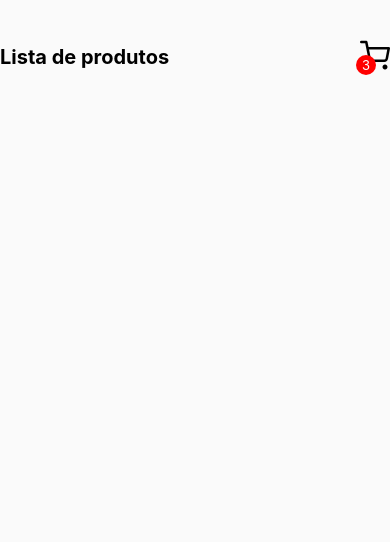
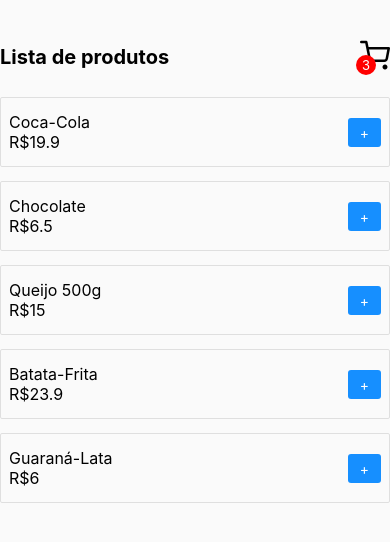
Before and after one commit to GuidoStocco/Carrinho_compras, a React Native app: screen /Home in a window 390 px wide. Shown: the top 542 px of the page. Built offline with nearby package versions, Linux system fonts and the light colour scheme.

Commit message:
estilizado o componente product

```diff
--- /dev/null
+++ b/src/components/Product/index.js
@@ -0,0 +1,49 @@
+import React from 'react';
+import { View, Text, StyleSheet, TouchableOpacity } from 'react-native';
+
+export default function Product({data}){
+    return(
+        <View style={styles.container}>
+            <View style={styles.productContent}>
+                <Text style={styles.name}>{data.name}</Text>
+                <Text style={styles.price}>R${data.price}</Text>
+            </View>
+            <TouchableOpacity style={styles.buttonAdd}>
+                <Text style={styles.buttonAddText}>+</Text>
+            </TouchableOpacity>
+        </View>
+    )
+}
+
+const styles = StyleSheet.create({
+    container:{
+        borderWidth: 1,
+        borderColor: '#dfdfdf',
+        borderRadius: 2,
+        paddingBottom: 14,
+        paddingTop: 14,
+        padding: 8,
+        marginBottom: 14,
+        flexDirection: 'row',
+        alignItems: 'center',
+        justifyContent: 'space-between',
+    },
+   name:{
+    fontSize: 16,
+   },
+   price:{
+    fontSize: 16,
+   },
+   buttonAdd:{
+    backgroundColor: '#168fff',
+    paddingTop: 6,
+    paddingBottom: 6,
+    paddingLeft: 12,
+    paddingRight: 12,
+    borderRadius: 3,
+   },
+   buttonAddText:{
+    color: '#fff',
+   }
+
+})
--- a/src/pages/Home/index.js
+++ b/src/pages/Home/index.js
@@ -1,7 +1,7 @@
 import React, { useState } from 'react';
 import { View, Text, StyleSheet, FlatList, TouchableOpacity, SafeAreaView} from 'react-native';
 import { Feather} from '@expo/vector-icons';
-
+import Product from '../../components/Product';
 
 export default function Home(){
 
@@ -44,6 +44,11 @@
                     <Feather name='shopping-cart' size={30} color='#000'/>
                 </TouchableOpacity>
             </View>
+            <FlatList
+                data={products}
+                keyExtractor={item => String(item.id)}
+                renderItem={({item}) => <Product data={item}/>}
+            />
         </SafeAreaView>
     )
 }
```
